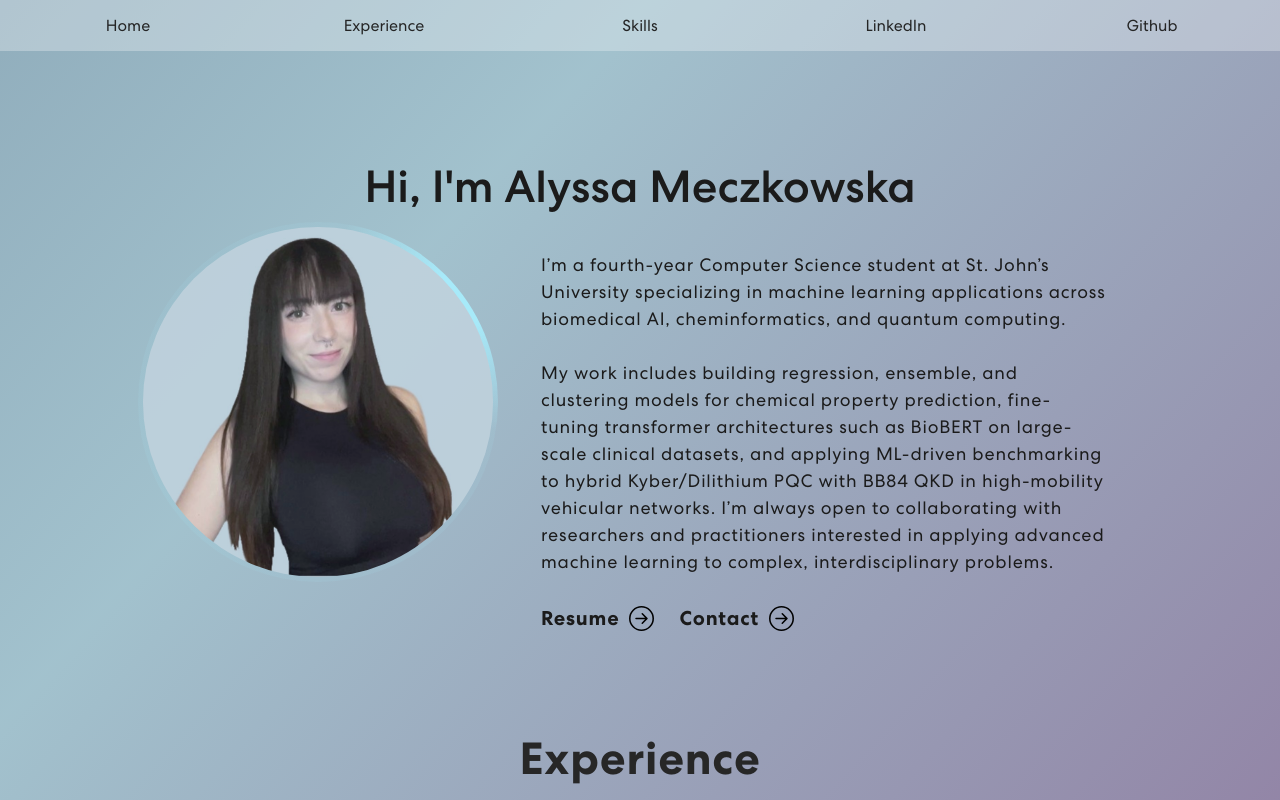
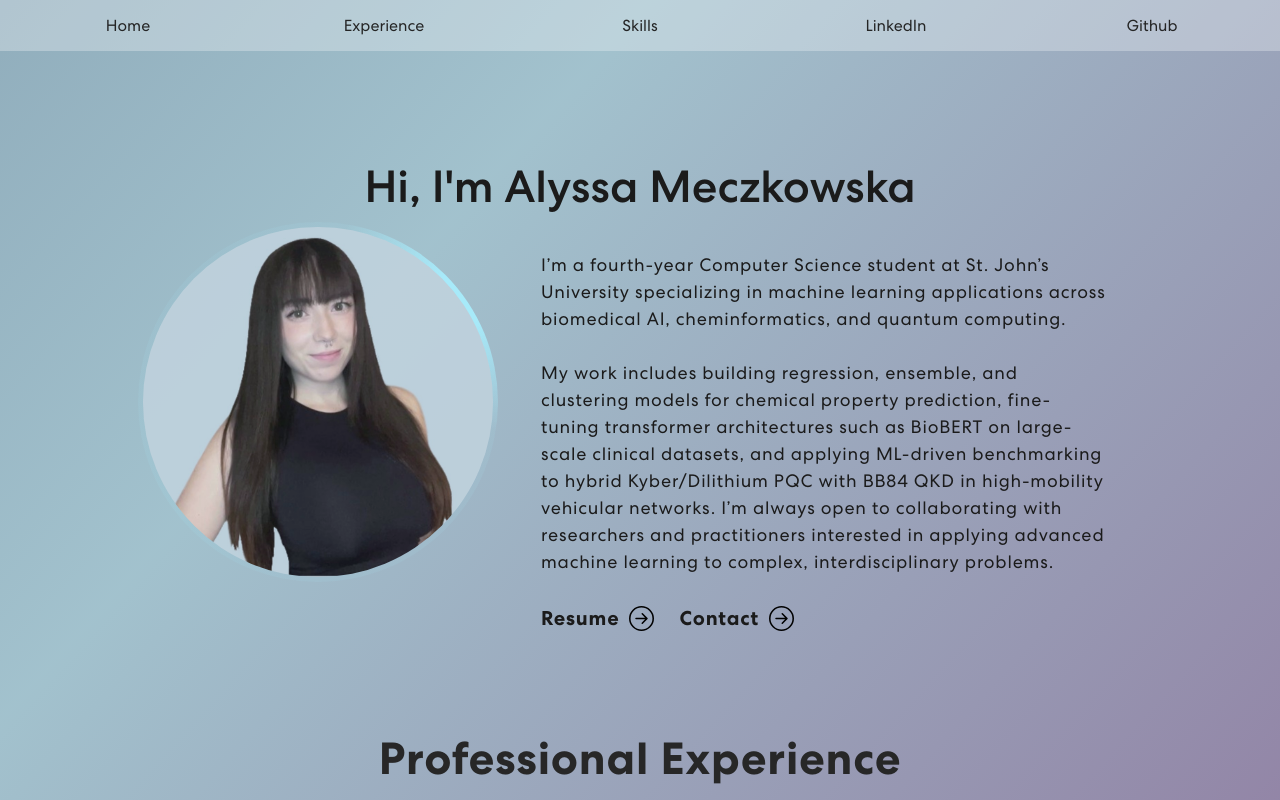
Before and after one commit to AlyssaVMeczkowska/personal-site, a React (Create React App) app: page / in a window 1280 px wide. Shown: the top 800 px of the page. Built offline with nearby package versions, Linux system fonts and the light colour scheme.

Commit message:
Experience update

```diff
--- a/src/components/Experience.js
+++ b/src/components/Experience.js
@@ -2,7 +2,7 @@ export const Experience = () => {
 
   return (
     <section className="experiences" id="experience">
-    <h2>Experience</h2>
+    <h2>Professional Experience</h2>
       <div class="container">
          <div class="card">
             <div class="box">
```
